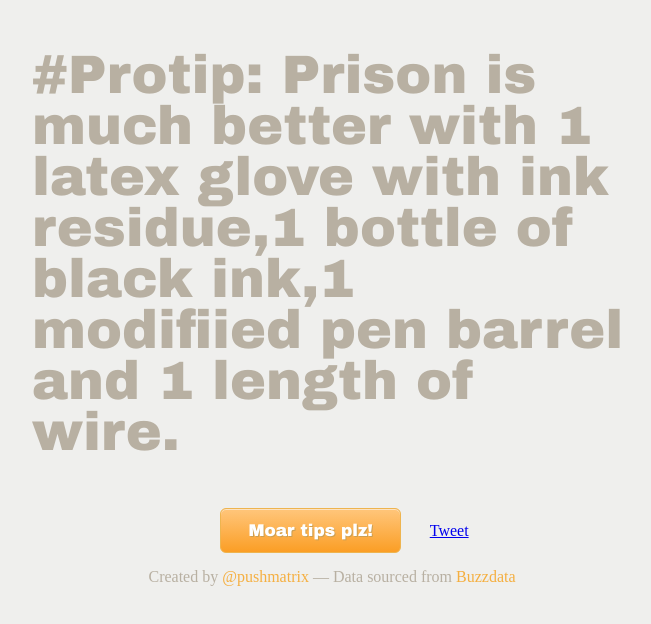
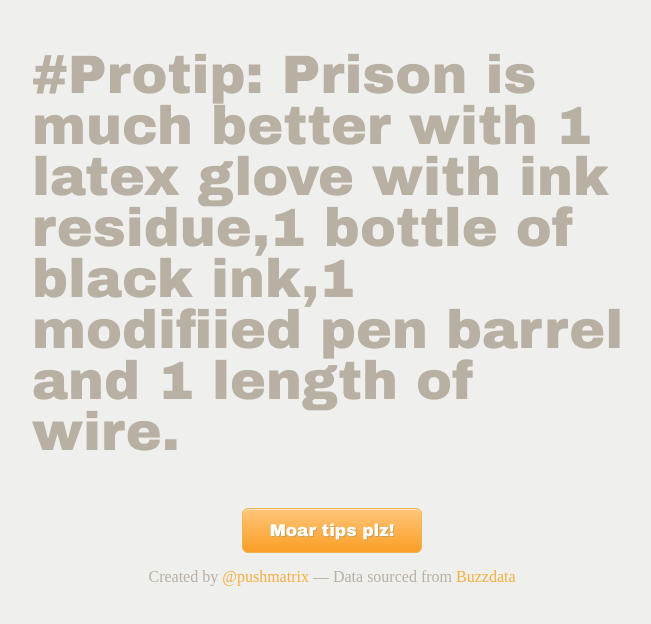
Before and after one commit to pushmatrix/protip-prison, a plain HTML site: page index.html in a window 1280 px wide. Shown: the whole page, without its empty margins (308-959 px from the left). Drawn offline with nearby package versions, Linux system fonts and the light colour scheme.

Commit message:
removed tweet button

```diff
--- a/index.html
+++ b/index.html
@@ -15,9 +15,6 @@
     function protip() {
       var tip = "#Protip: " + sentenceStarters.randomElement() + " " + items.randomElement().toLowerCase();
       $("#protip").html(tip);
-
-      $("#tweet").html('<a href="http://twitter.com/share" class="twitter-share-button" data-count="none" data-text="' + tip + "— " + location.href + '">Tweet</a>');
-      $.getScript('http://platform.twitter.com/widgets.js');
     }
 
 
@@ -98,7 +95,6 @@
   <center>
     <div id="buttons">
       <a href="#" id="moar_tips" class="button" target="_blank">Moar tips plz!</a>
-      <span id="tweet"></span>
     </div>
     <div id="credits">
       Created by <a href="http://twitter.com/pushmatrix" target="_blank">@pushmatrix</a> &#8212
```
